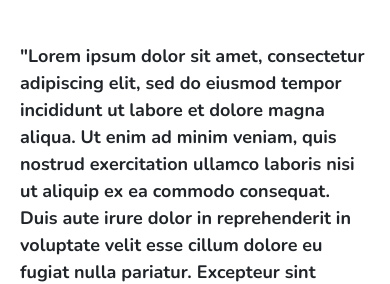
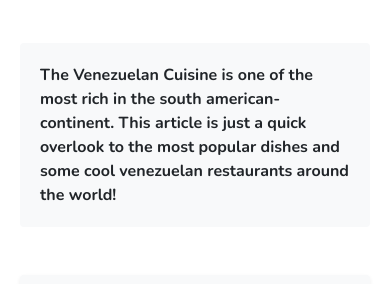
Before and after one commit to carmeneli1019/venezuelan-gastronomy, a plain HTML site: page index.html in a window 390 px wide. Shown: the part 484-768 px from the top of the page. Drawn offline with nearby package versions, Linux system fonts and the light colour scheme.

Commit message:
Changed introductory text

```diff
--- a/index.html
+++ b/index.html
@@ -48,13 +48,13 @@
             <h1 class="">Venezuelan Gastronomy</h1>
         </div>
 
-    <p class="mt-5 intro-text">
-        "Lorem ipsum dolor sit amet, consectetur adipiscing elit, sed do eiusmod tempor incididunt ut labore et dolore magna aliqua. Ut enim ad minim veniam, quis nostrud exercitation ullamco laboris nisi ut aliquip ex ea commodo consequat. Duis aute irure dolor in reprehenderit in voluptate velit esse cillum dolore eu fugiat nulla pariatur. Excepteur sint occaecat cupidatat non proident, sunt in culpa qui officia deserunt mollit anim id est laborum."
+    <p class="mt-5 intro-text text-justify bg-light rounded">
+      The Venezuelan Cuisine is one of the most rich in the south american-continent. This article is just a quick overlook to the most popular dishes and some cool venezuelan restaurants around the world!
     </p>
 
 
+<div class="container gallery">
 
-<div class="container gallery">
   <div class="row">
       <div class="col-md-6 mt-5">
         <div class="gallery-item bg-light rounded shadow-sm">
--- a/styles/styles.css
+++ b/styles/styles.css
@@ -32,6 +32,8 @@ display: block;
 .intro-text {
 font-size: 25px;
 font-weight: bold;
+margin: 50px;
+padding: 20px;
 }
 
 
@@ -87,9 +89,12 @@ width: var(--item-max-width);
         margin-top: 30px;
     }
 
+  .intro-text {
+      margin: 0 auto;
+  }
 
     .intro-text, .gallery-item p {
-        font-size: 18px;
+        font-size: 16px;
     }
 
     .gallery-item {
```
